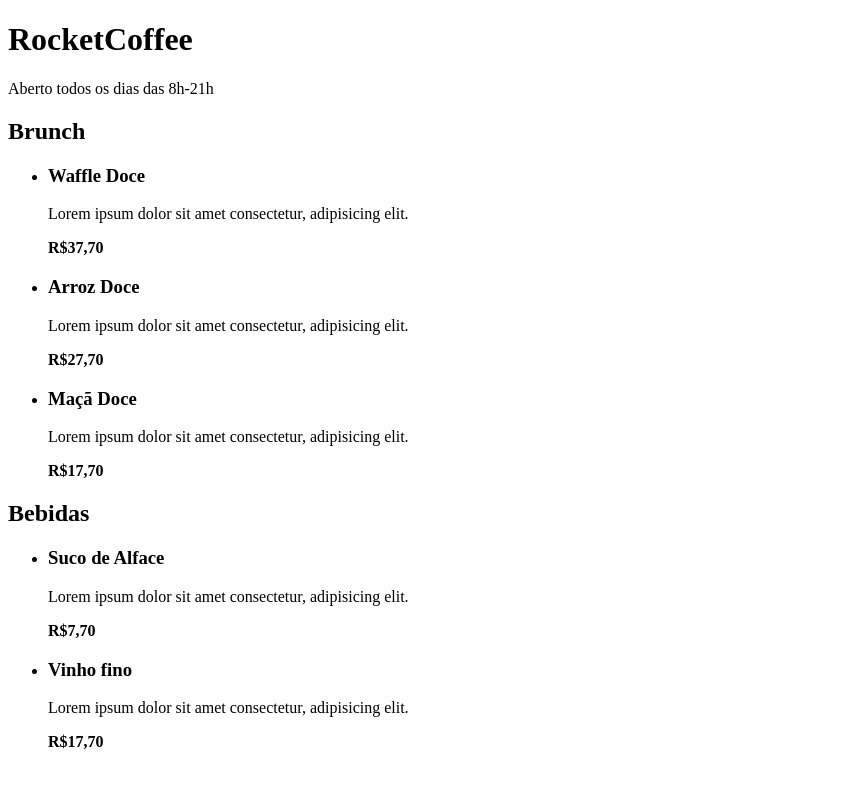
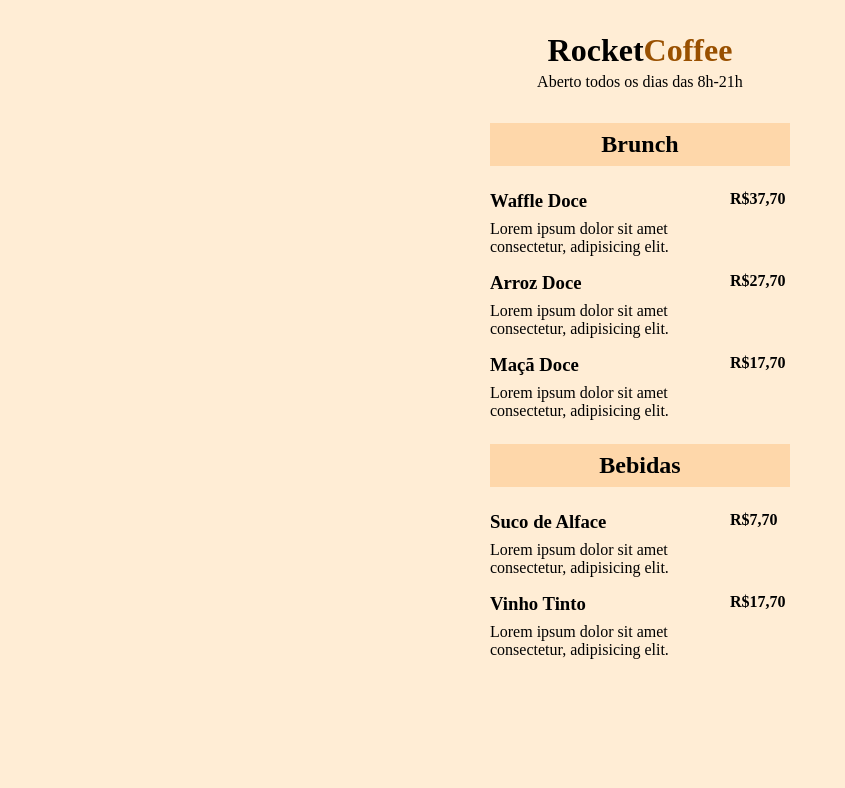
Before and after one commit to thcs9/Portfolio1, a plain HTML site: page index.html in a window 1280 px wide. Shown: the whole page, without its empty margins (0-845 px from the left). Drawn offline with Linux system fonts and the light colour scheme.

Commit message:
adição de folha de estilos

```diff
--- /dev/null
+++ b/index.css
@@ -0,0 +1,56 @@
+/* */
+* {
+    margin: 0;
+    padding: 0;
+}
+
+
+body {
+    background-color: #ffedd5;
+}
+
+ul {
+    list-style: none;
+}
+
+header {
+    padding: 32px 0px;
+    text-align: center;
+}
+
+header, section {
+    max-width: 300px;
+    margin: 0 auto;
+}
+
+header h1 span {
+    color: #995000;
+}
+
+header h1 {
+    margin-bottom: 4px;
+}
+
+section {
+    margin-bottom: 24px;
+}
+
+section h2 {
+    background-color: #fed7aa;
+    padding: 8px 16px;
+    text-align: center;
+    margin-bottom: 24px;
+}
+
+ul li {
+    margin-bottom: 16px;
+    display: flex;
+}
+
+li .details {
+    max-width: 240px;
+}
+
+.details h3 {
+    margin-bottom: 8px;
+}
--- a/index.html
+++ b/index.html
@@ -6,12 +6,13 @@
     <meta http-equiv="X-UA-Compatible" content="IE=edge">
     <meta name="viewport" content="width=device-width, initial-scale=1.0">
     <meta name="author" content="ThiagoSilva">
+    <link href="index.css" rel="stylesheet">
     <title>RocketCoffee</title>
   </head>
 
   <body>
     <header>
-      <h1>RocketCoffee</h1>
+      <h1>Rocket<span>Coffee</span></h1>
       <p>Aberto todos os dias das 8h-21h</p>
     </header>
 
@@ -70,7 +71,9 @@
         </li>
 
       </ul>
+    </section>
 
+    <section>
       <h2>Bebidas</h2>
       <ul>
         <li>
@@ -94,7 +97,7 @@
 
           <div class="details">
 
-            <h3>Vinho fino</h3>
+            <h3>Vinho Tinto</h3>
             <p>
               Lorem ipsum dolor sit amet consectetur, adipisicing elit.
             </p>
```
